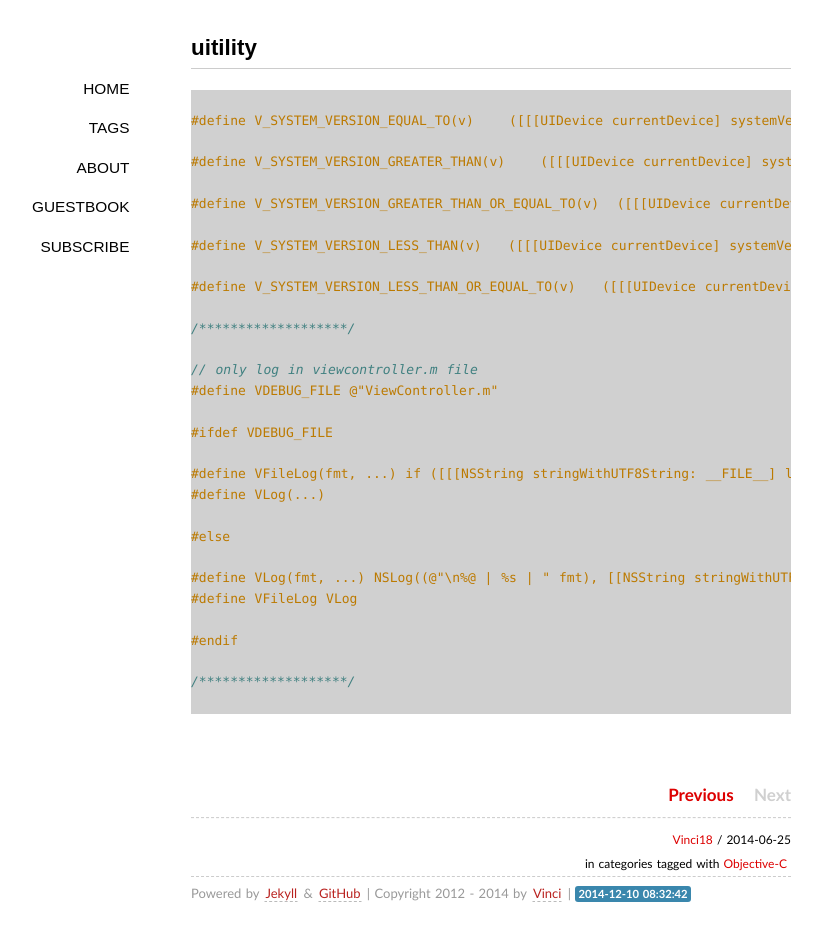
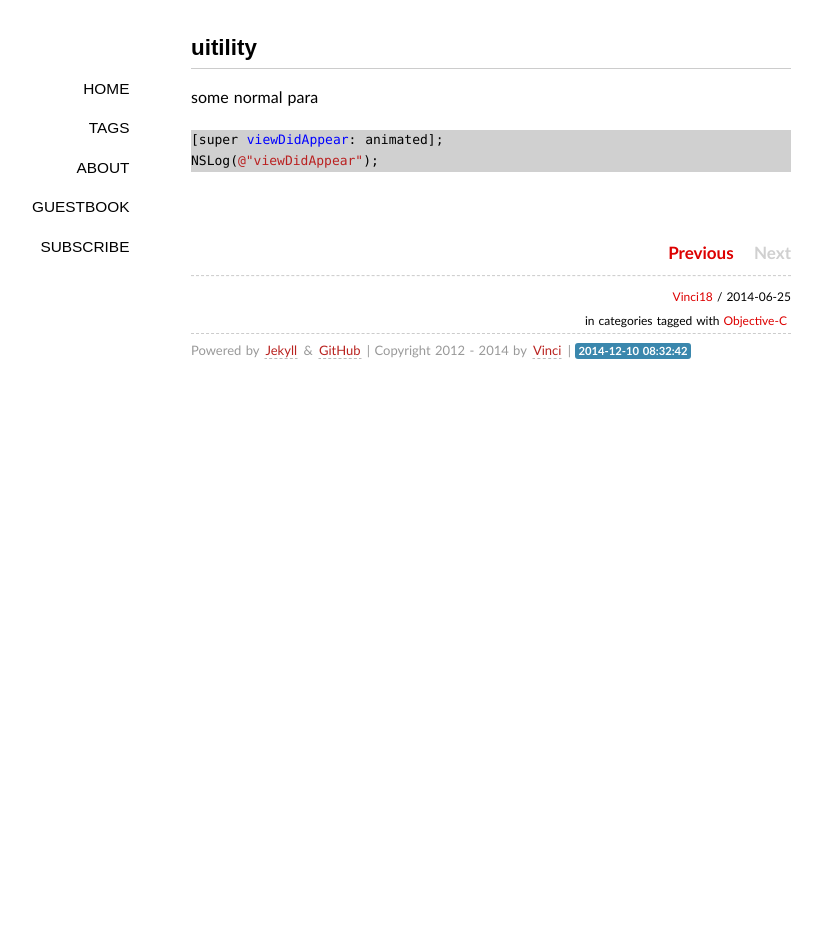
Before and after one commit to vinci18/vinci18.github.io, a Jekyll site: the page built from _posts/2014-06-25-utility.md, in a window 1280 px wide. Shown: the whole page, without its empty margins (149-971 px from the left). Built offline with Jekyll 4.4.1, drawn with Linux system fonts in a browser that asks for light colours; some web fonts are replaced; comment, search, counter and statistics services are not loaded; after the commit the page ends 900 px from its top, so only the background shows below that.

Commit message:
1. test code block

````diff
--- a/_posts/2014-06-25-utility.md
+++ b/_posts/2014-06-25-utility.md
@@ -6,35 +6,9 @@ category:
 tags: [Objective-C]
 ---
 
+some normal para
+
 ```objectivec
-
-#define V_SYSTEM_VERSION_EQUAL_TO(v)    ([[[UIDevice currentDevice] systemVersion] compare:v options:NSNumericSearch] == NSOrderedSame)
-
-#define V_SYSTEM_VERSION_GREATER_THAN(v)    ([[[UIDevice currentDevice] systemVersion] compare:v options:NSNumericSearch] == NSOrderedDescending)
-
-#define V_SYSTEM_VERSION_GREATER_THAN_OR_EQUAL_TO(v)  ([[[UIDevice currentDevice] systemVersion] compare:v options:NSNumericSearch] != NSOrderedAscending)
-
-#define V_SYSTEM_VERSION_LESS_THAN(v)   ([[[UIDevice currentDevice] systemVersion] compare:v options:NSNumericSearch] == NSOrderedAscending)
-
-#define V_SYSTEM_VERSION_LESS_THAN_OR_EQUAL_TO(v)   ([[[UIDevice currentDevice] systemVersion] compare:v options:NSNumericSearch] != NSOrderedDescending)
-
-/*******************/
-
-// only log in viewcontroller.m file
-#define VDEBUG_FILE @"ViewController.m"
-
-#ifdef VDEBUG_FILE
-
-#define VFileLog(fmt, ...) if ([[[NSString stringWithUTF8String: __FILE__] lastPathComponent] isEqualToString: VDEBUG_FILE]) NSLog((@"\n%@ | %s | " fmt), [[NSString stringWithUTF8String: __FILE__] lastPathComponent], __PRETTY_FUNCTION__, ##__VA_ARGS__)
-#define VLog(...)
-
-#else
-
-#define VLog(fmt, ...) NSLog((@"\n%@ | %s | " fmt), [[NSString stringWithUTF8String: __FILE__] lastPathComponent], __PRETTY_FUNCTION__, ##__VA_ARGS__)
-#define VFileLog VLog
-
-#endif
-
-/*******************/
-
+[super viewDidAppear: animated];
+NSLog(@"viewDidAppear");
 ```
````
